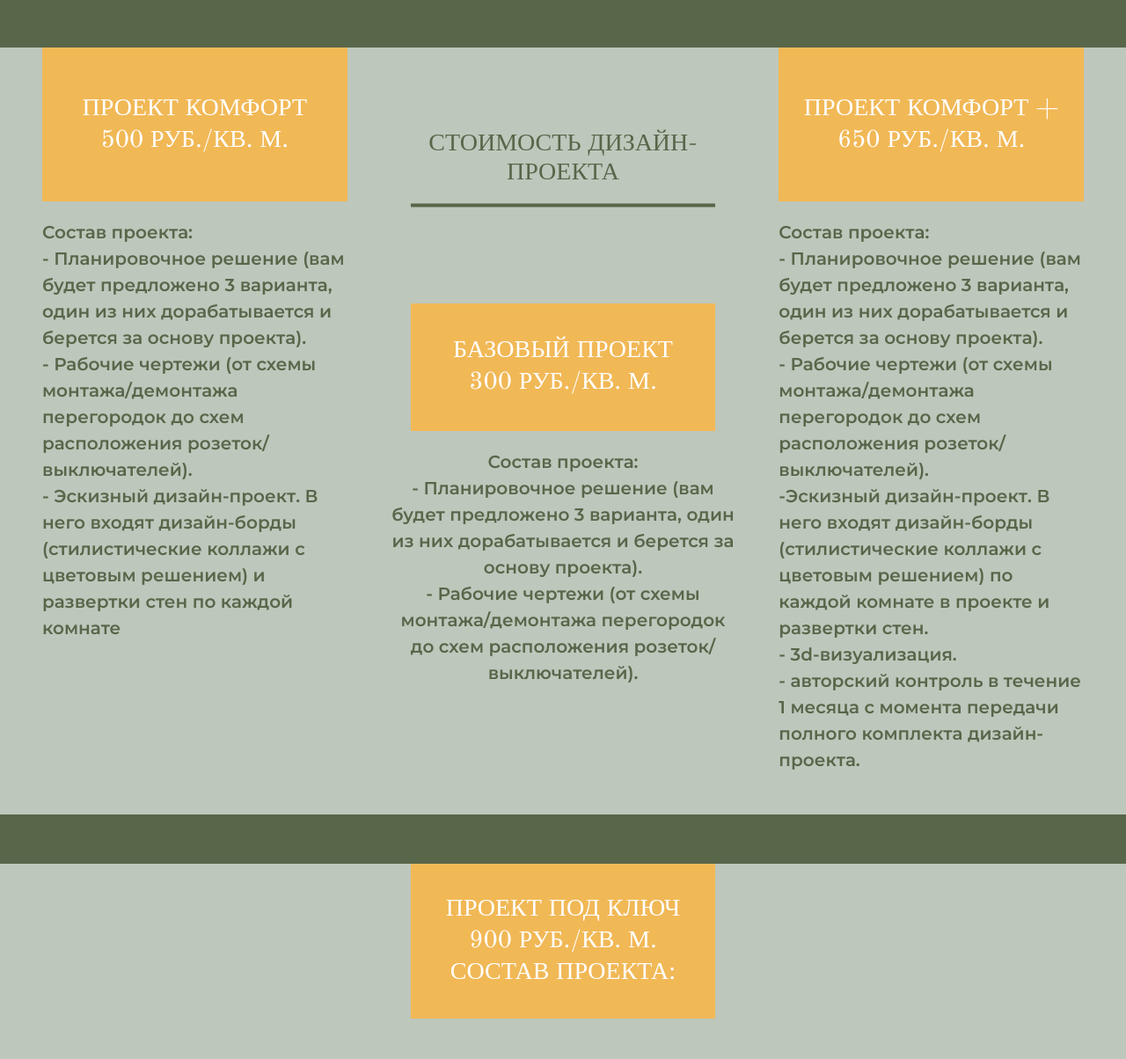
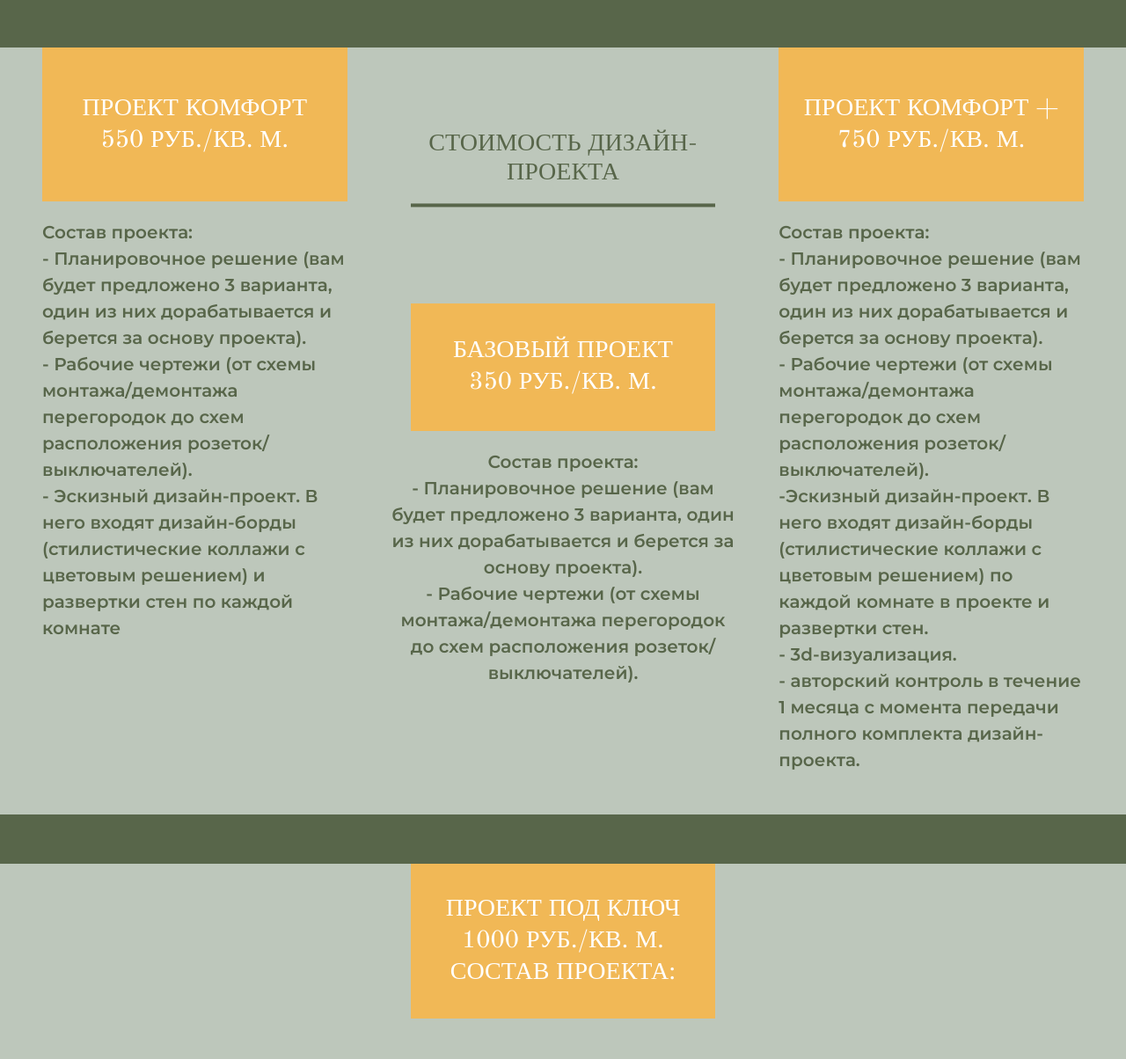
Before and after one commit to JulWisa/VoinDesign, a website built with Parcel: page index.html in a window 1280 px wide. Shown: the part 3448-4652 px from the top of the page at 88% size. Built offline with nearby package versions, Linux system fonts and the light colour scheme.

Commit message:
Change prices

```diff
--- a/index.html
+++ b/index.html
@@ -214,7 +214,7 @@
     <div class="part-1">
       <div class="outer yellow-background margin-right">
         <div class="inner-without-offsets yellow-block-text">
-          <h3>ПРОЕКТ КОМФОРТ<br/>500 РУБ./КВ. М.</h3>
+          <h3>ПРОЕКТ КОМФОРТ<br/>550 РУБ./КВ. М.</h3>
         </div>
       </div>
       <div class="margin-right">
@@ -237,7 +237,7 @@
       </div>
       <div class="outer yellow-background margin-inline-half">
         <div class="inner-without-offsets yellow-block-text">
-          <h3>БАЗОВЫЙ ПРОЕКТ<br/>300 РУБ./КВ. М.</h3>
+          <h3>БАЗОВЫЙ ПРОЕКТ<br/>350 РУБ./КВ. М.</h3>
         </div>
       </div>
       <div>
@@ -253,7 +253,7 @@
     <div class="part-3">
       <div class="outer yellow-background margin-left">
         <div class="inner-without-offsets yellow-block-text">
-          <h3>ПРОЕКТ КОМФОРТ +<br/>650 РУБ./КВ. М.</h3>
+          <h3>ПРОЕКТ КОМФОРТ +<br/>750 РУБ./КВ. М.</h3>
         </div>
       </div>
       <div class="margin-left">
@@ -293,7 +293,7 @@
     <div class="part-2">
       <div class="yellow-background outer margin-bottom ">
         <div class="inner-without-offsets yellow-block-text">
-          <h3>ПРОЕКТ ПОД КЛЮЧ<br/>900 РУБ./КВ. М.<br/>СОСТАВ ПРОЕКТА:</h3>
+          <h3>ПРОЕКТ ПОД КЛЮЧ<br/>1000 РУБ./КВ. М.<br/>СОСТАВ ПРОЕКТА:</h3>
         </div>
       </div>
       <div class="outer">
```
